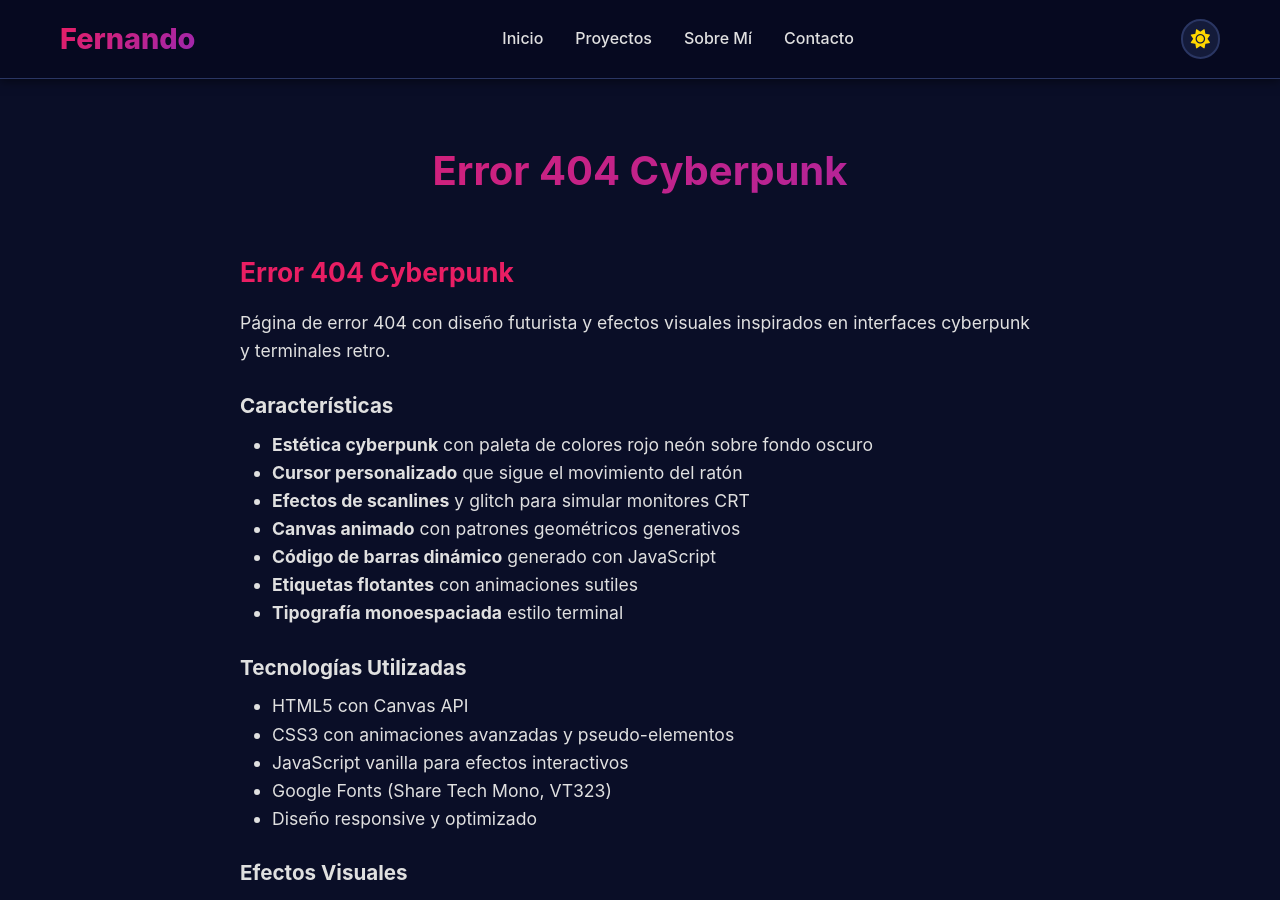
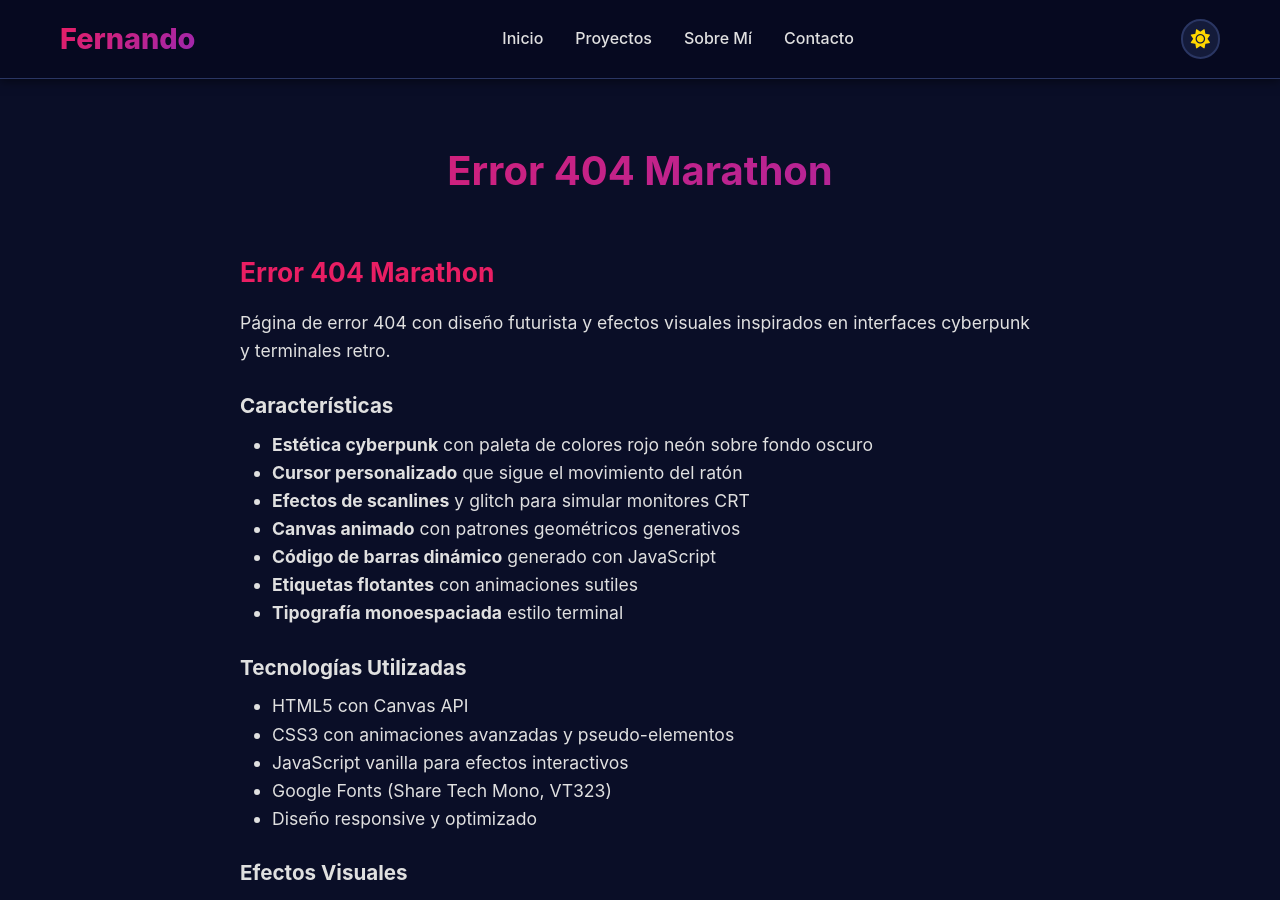
Before and after one commit to Dunlag/fernando, a Jekyll site: the page built from _projects/error-404.md, in a window 1280 px wide and 900 px high. Built offline with Jekyll 4.4.1, drawn with Linux system fonts in a browser that asks for light colours.

Commit message:
ultima revision cambio de titulo

```diff
--- a/_projects/error-404.md
+++ b/_projects/error-404.md
@@ -1,6 +1,6 @@
 ---
 layout: page
-title: Error 404 Cyberpunk
+title: Error 404 Marathon
 description: Página de error 404 con estética futurista y efectos visuales avanzados
 technologies: HTML, CSS, JavaScript, Canvas
 github: https://github.com/Dunlag
@@ -8,7 +8,7 @@ image: /assets/images/error-404-preview.png
 date: 2026-02-20
 ---
 
-## Error 404 Cyberpunk
+## Error 404 Marathon
 
 Página de error 404 con diseño futurista y efectos visuales inspirados en interfaces cyberpunk y terminales retro.
 
```
